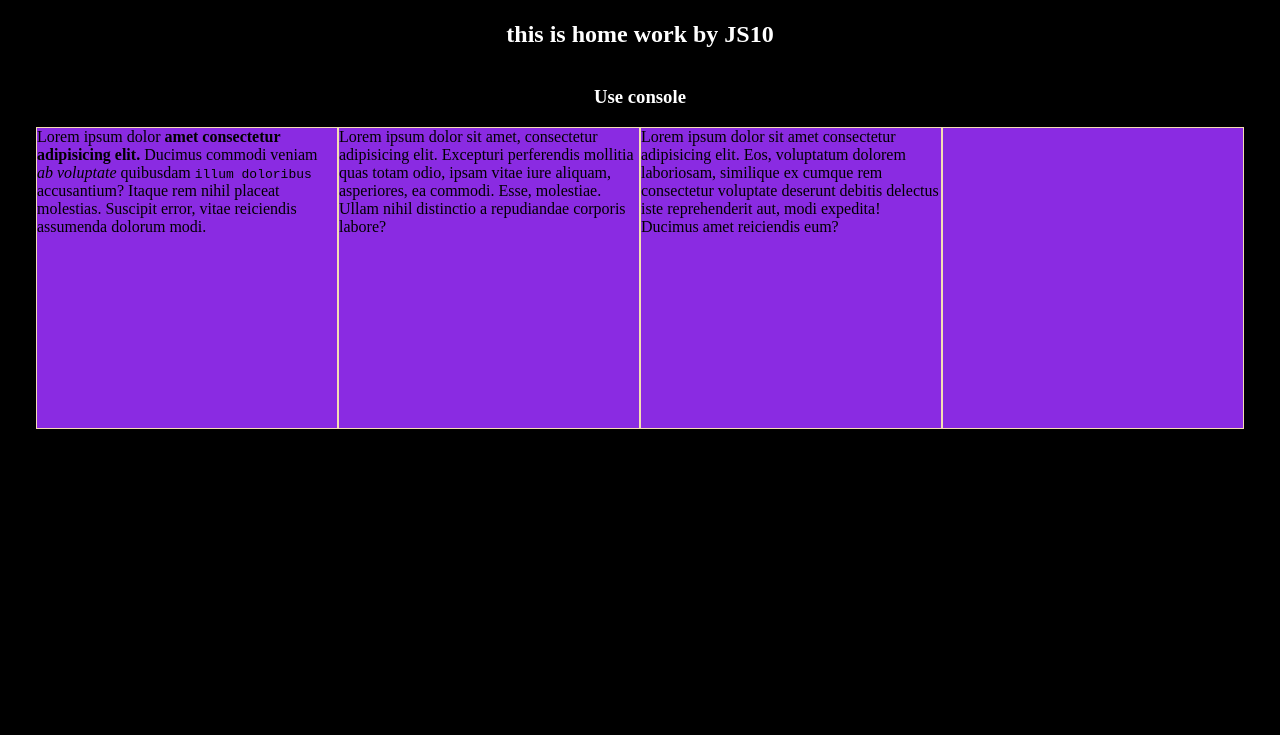
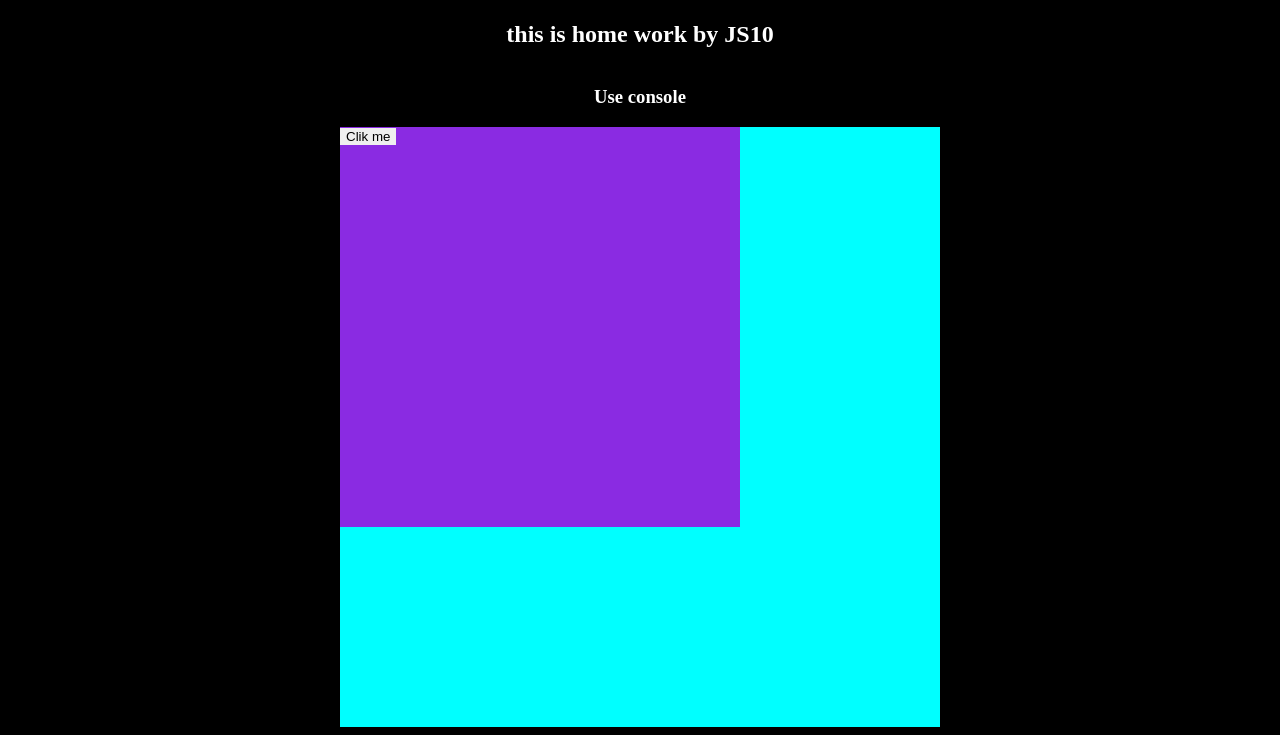
Before and after one commit to ShlykovAA/JS10, a plain HTML site: page index.html in a window 1280 px wide. Shown: the part 87-822 px from the top of the page. Before the commit the page ends 800 px from the top, so only its background shows below. Drawn offline with Linux system fonts and the light colour scheme; no server answers.

Commit message:
save 26 lesson

```diff
--- a/index.html
+++ b/index.html
@@ -12,16 +12,10 @@
     <h2>this is home work by JS10</h2>
     <h3 id="test">Use console</h3>
     <section>
-      <div id="test2" class="cube">
-        Lorem ipsum dolor <strong> amet consectetur adipisicing elit.</strong> Ducimus commodi veniam <i>ab voluptate</i> quibusdam <code> illum doloribus </code>accusantium? Itaque rem nihil placeat molestias. Suscipit error, vitae reiciendis assumenda dolorum modi.
-      </div>
-      <div class="cube">
-        Lorem ipsum dolor sit amet, consectetur adipisicing elit. Excepturi perferendis mollitia quas totam odio, ipsam vitae iure aliquam, asperiores, ea commodi. Esse, molestiae. Ullam nihil distinctio a repudiandae corporis labore?
-      </div>
-      <div id="test3" class="cube">
-        Lorem ipsum dolor sit amet consectetur adipisicing elit. Eos, voluptatum dolorem laboriosam, similique ex cumque rem consectetur voluptate deserunt debitis delectus iste reprehenderit aut, modi expedita! Ducimus amet reiciendis eum?
-      </div>
-      <div id="github-data" class="cube">
+      <div id="testdiv">
+        <div id="div2">
+          <button id="btn" style="border: 0;">Clik me</button>
+        </div>
       </div>
     </section>
     <script src="./index.js"></script>
--- a/index.js
+++ b/index.js
@@ -1,27 +1,13 @@
 console.log("Hello!!!");
 
-const gitData = async () => {
-    const res = await fetch('https://dummyjson.com/products/2');
-    const data = await res.json();
-    const elem = document.getElementById('github-data');
-    if(res.ok) {
-        elem.classList.add('git-ok');
-        elem.innerHTML = JSON.stringify(data);
-    } else {
-        elem.classList.add('git-error');
-        elem.innerHTML = JSON.stringify(data);
-    }
-}
-gitData()
+const btn = document.getElementById('btn');
+const div1 = document.getElementById('testdiv');
+const div2 = document.getElementById('div2');
 
-const divList = document.querySelectorAll('div');
+const onClick = (event) => {
+    console.log(event);
+};
 
-for (let div of divList) {
-    div.classList.add('background-for-div')
-}
-
-setTimeout(()=>{
-    for (let div of divList) {
-        div.classList.add('background-for-div2')
-    }
-},3000)
+btn.addEventListener('click', onClick);
+div1.addEventListener('click', onClick);
+div2.addEventListener('click', onClick);
--- a/style.css
+++ b/style.css
@@ -5,27 +5,15 @@ body {
     color: white;
     background-color: black;
 }
-.cube {
-    width: 300px;
-    height: 300px;
-    border: 1px solid wheat;
+
+#testdiv {
+    background-color: aqua;
+    height: 600px;
+    width: 600px;
 }
-.background-for-div{
-    background-color: aqua;
-    color: black;
+
+#div2 {
+    background-color: blueviolet;
+    height: 400px;
+    width: 400px;
 }
-.background-for-div2{
-    background-color: blueviolet;
-}
-.git-ok{
-    background-color: green;
-}
-section{
-    display: flex;
-    justify-content: space-between;
-    align-items: center;
-    flex-wrap: wrap;
-}
-.git-error{
-    background-color: red;
-}
```
